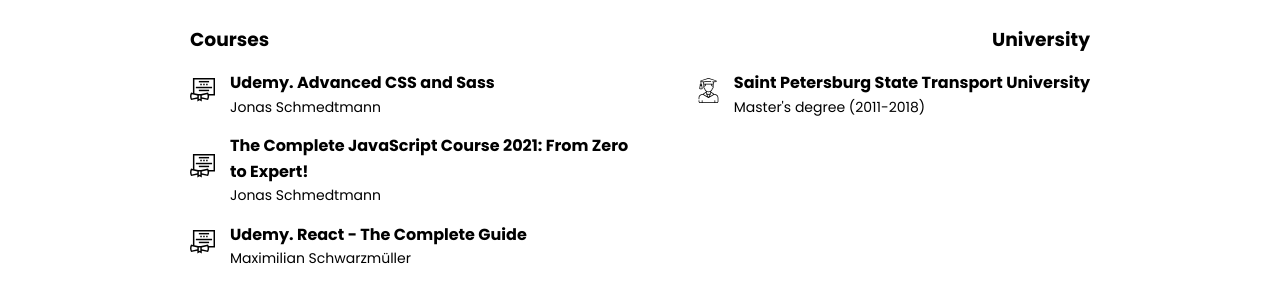
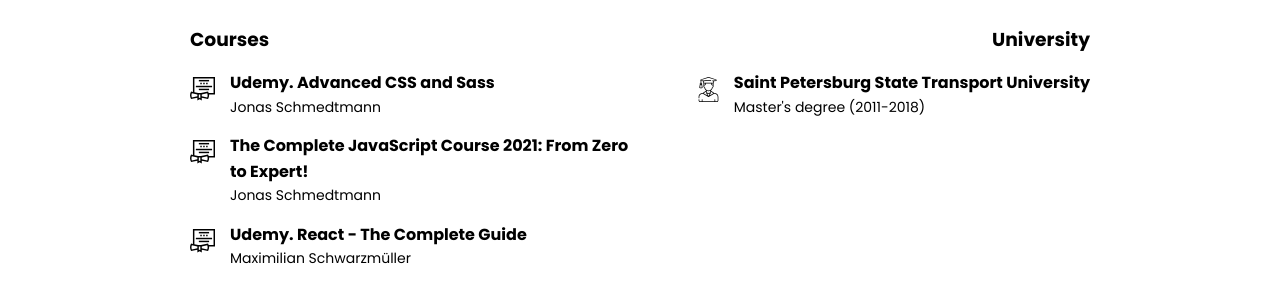
Before and after one commit to jcdenton23/rsschool-cv, a website: page index.html in a window 1280 px wide. Shown: the part 630-912 px from the top of the page. Drawn offline with nearby package versions, Linux system fonts and the light colour scheme.

Commit message:
fix: icons

```diff
--- a/css/style.css
+++ b/css/style.css
@@ -162,11 +162,14 @@
 }
 .experience__item {
   display: flex;
-  align-items: center;
+  align-items: start;
   margin-bottom: 15px;
 }
 .experience__item:last-of-type {
   margin-bottom: 0;
+}
+.experience__item-icon {
+  margin-top: 7px;
 }
 .experience__item-title {
   font-size: 16px;
```
